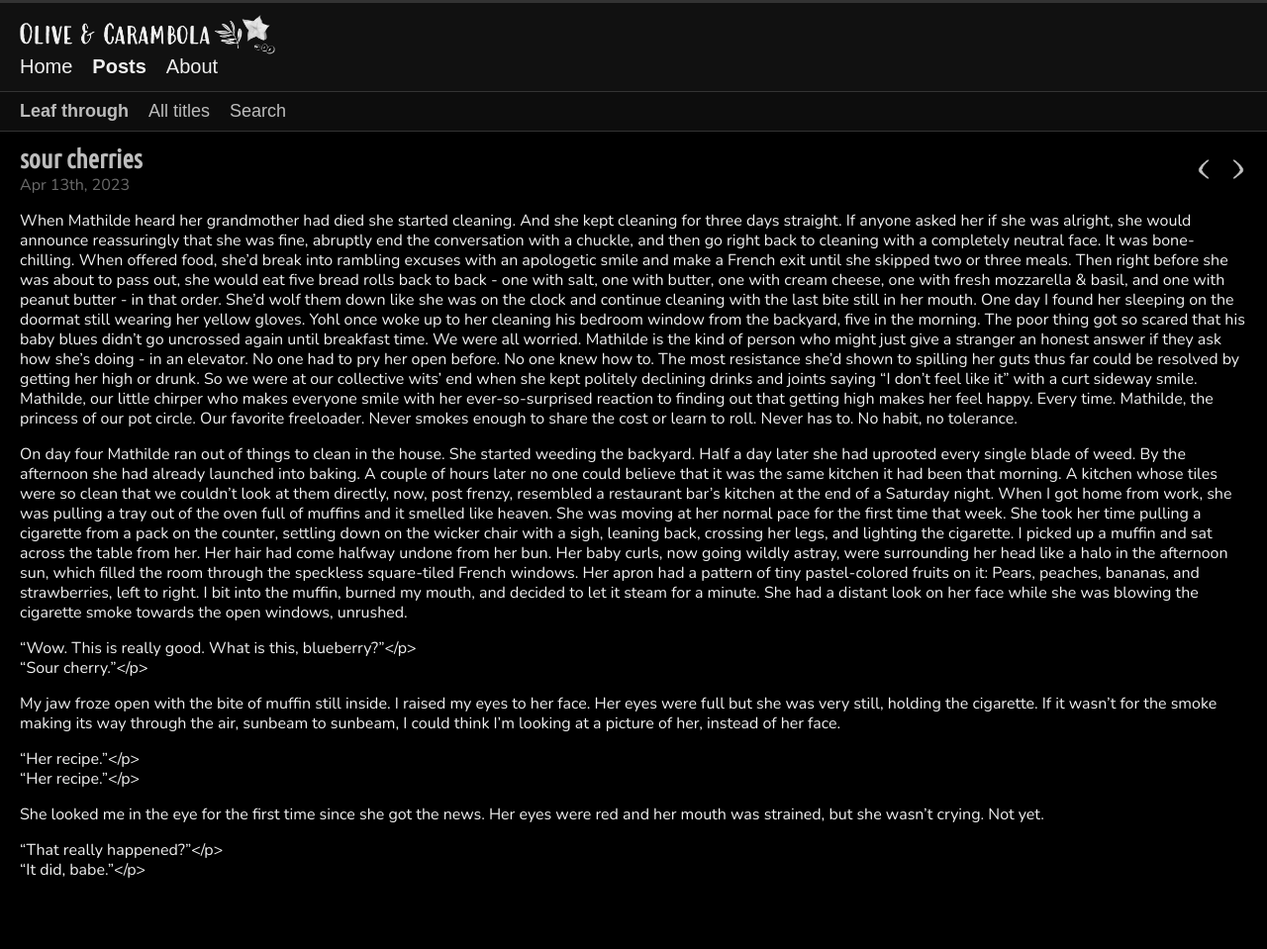
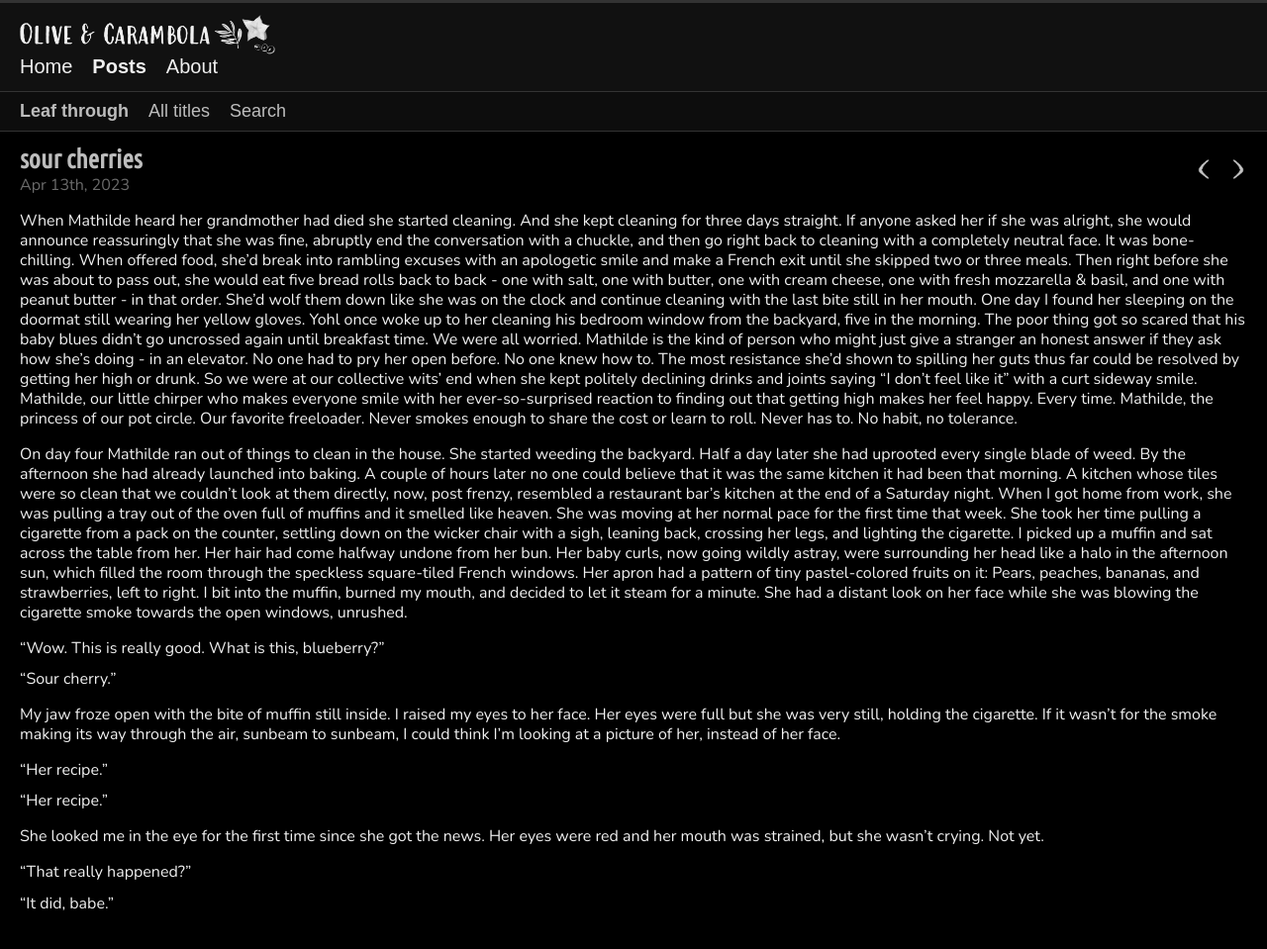
Before and after one commit to olivecarambola/logbook, a Jekyll site: the page built from _posts/2023-04-13-sourcherries.md, in a window 1280 px wide. Shown: the whole page at 99% size. Built offline with Jekyll 4.4.1, drawn with Linux system fonts in a browser that asks for light colours; some web fonts are replaced; before the commit the page ends 925 px from its top, so only the background shows below that.

Commit message:
Update 2023-04-13-sourcherries.md

```diff
--- a/_posts/2023-04-13-sourcherries.md
+++ b/_posts/2023-04-13-sourcherries.md
@@ -16,15 +16,15 @@ When Mathilde heard her grandmother had died she started cleaning. And she kept
 
 On day four Mathilde ran out of things to clean in the house. She started weeding the backyard. Half a day later she had uprooted every single blade of weed. By the afternoon she had already launched into baking. A couple of hours later no one could believe that it was the same kitchen it had been that morning. A kitchen whose tiles were so clean that we couldn't look at them directly, now, post frenzy, resembled a restaurant bar's kitchen at the end of a Saturday night. When I got home from work, she was pulling a tray out of the oven full of muffins and it smelled like heaven. She was moving at her normal pace for the first time that week. She took her time pulling a cigarette from a pack on the counter, settling down on the wicker chair with a sigh, leaning back, crossing her legs, and lighting the cigarette. I picked up a muffin and sat across the table from her. Her hair had come halfway undone from her bun. Her baby curls, now going wildly astray, were surrounding her head like a halo in the afternoon sun, which filled the room through the speckless square-tiled French windows. Her apron had a pattern of tiny pastel-colored fruits on it: Pears, peaches, bananas, and strawberries, left to right. I bit into the muffin, burned my mouth, and decided to let it steam for a minute. She had a distant look on her face while she was blowing the cigarette smoke towards the open windows, unrushed.
 
-<span style="display: block; margin-bottom: 0.7em;">“Wow. This is really good. What is this, blueberry?”</p>
-<span style="display: block; margin-bottom: 0;">“Sour cherry.”</p>
+<span style="display: block; margin-bottom: 0.7em;">“Wow. This is really good. What is this, blueberry?”</span>
+<span style="display: block; margin-bottom: 0;">“Sour cherry.”</span>
 
 My jaw froze open with the bite of muffin still inside. I raised my eyes to her face. Her eyes were full but she was very still, holding the cigarette. If it wasn't for the smoke making its way through the air, sunbeam to sunbeam, I could think I'm looking at a picture of her, instead of her face.
 
-<span style="display: block; margin-bottom: 0.7em;">“Her recipe.”</p>
-<span style="display: block; margin-bottom: 0;">“Her recipe.”</p>
+<span style="display: block; margin-bottom: 0.7em;">“Her recipe.”</span>
+<span style="display: block; margin-bottom: 0;">“Her recipe.”</span>
 
 She looked me in the eye for the first time since she got the news. Her eyes were red and her mouth was strained, but she wasn't crying. Not yet.
 
-<span style="display: block; margin-bottom: 0.7em;">“That really happened?”</p>
-<span style="display: block; margin-bottom: 0.5em;">“It did, babe.”</p>
+<span style="display: block; margin-bottom: 0.7em;">“That really happened?”</span>
+<span style="display: block; margin-bottom: 0.5em;">“It did, babe.”</span>
```
